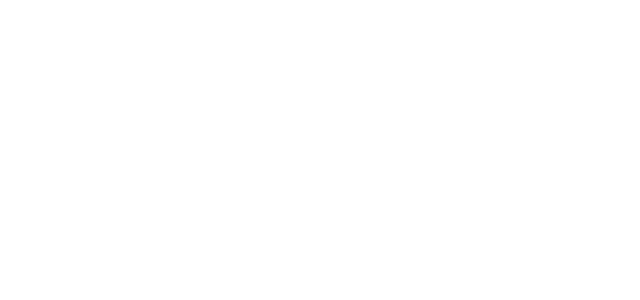
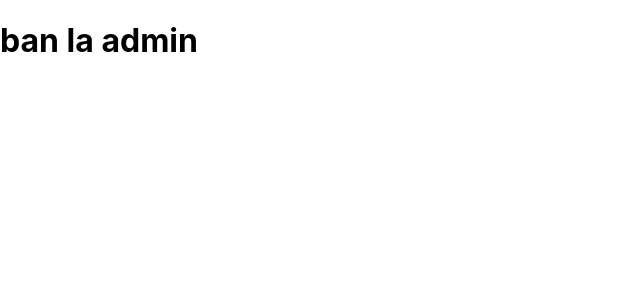
Before and after one commit to tiendat2001/DoAnBachKhoa, a React (Create React App) app in the folder client/: page /administrator in a window 1280 px wide. Before the commit this address had no page. Shown: the top 300 px of the page, without its empty margins (0-640 px from the left). Built offline with nearby package versions, Linux system fonts and the light colour scheme.

Commit message:
them trang administrator

```diff
--- a/client/src/App.js
+++ b/client/src/App.js
@@ -19,6 +19,7 @@ import Reserve from "./pages/reserve/Reserve";
 import NewRoom from "./pages/adminPages/newRoom/NewRoom";
 import ModifyRoom from "./pages/adminPages/ModifyRoom/ModifyRoom";
 import ListReservation from "./pages/adminPages/ListReservation/ListReservation";
+import Administrator from "./pages/administrator/Administrator";
 import { getCookie } from 'react-use-cookie';
 
 function App() {
@@ -47,7 +48,7 @@ function App() {
         <Route path="/reserve" element={<Reserve />} />
 
 
-
+        <Route path="/administrator" element={<Administrator />} />
 
         <Route path="/admin/">
           <Route index element={
--- /dev/null
+++ b/client/src/pages/administrator/Administrator.jsx
@@ -0,0 +1,11 @@
+import React from 'react'
+import './administrator.css'
+const Administrator = () => {
+  return (
+    <div>
+      <h1>ban la admin</h1>
+    </div>
+  )
+}
+
+export default Administrator
--- a/client/src/pages/login/Login.jsx
+++ b/client/src/pages/login/Login.jsx
@@ -30,7 +30,7 @@ const Login = () => {
       dispatch({ type: "LOGIN_SUCCESS", payload: res.data }); // user trong AuthContext sẽ là JSON thông tin user (kq API return)
       console.log(res.data.isAdmin)
       if (res.data.isAdmin) {
-        navigate("/dsf")
+        navigate("/administrator")
       } else navigate("/")
     } catch (err) {
       dispatch({ type: "LOGIN_FAILURE", payload: err.response.data });
```
Also changed, not shown: client/src/pages/administrator/administrator.css (added).
